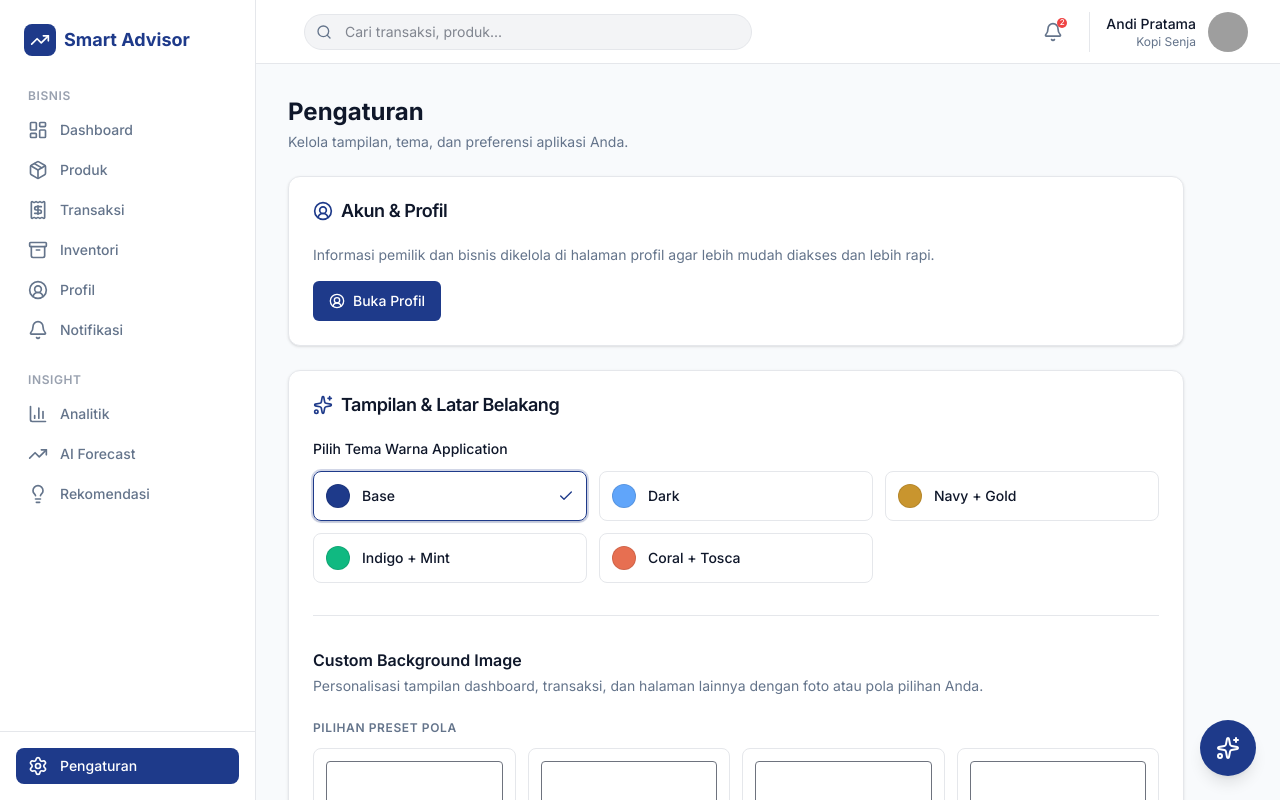
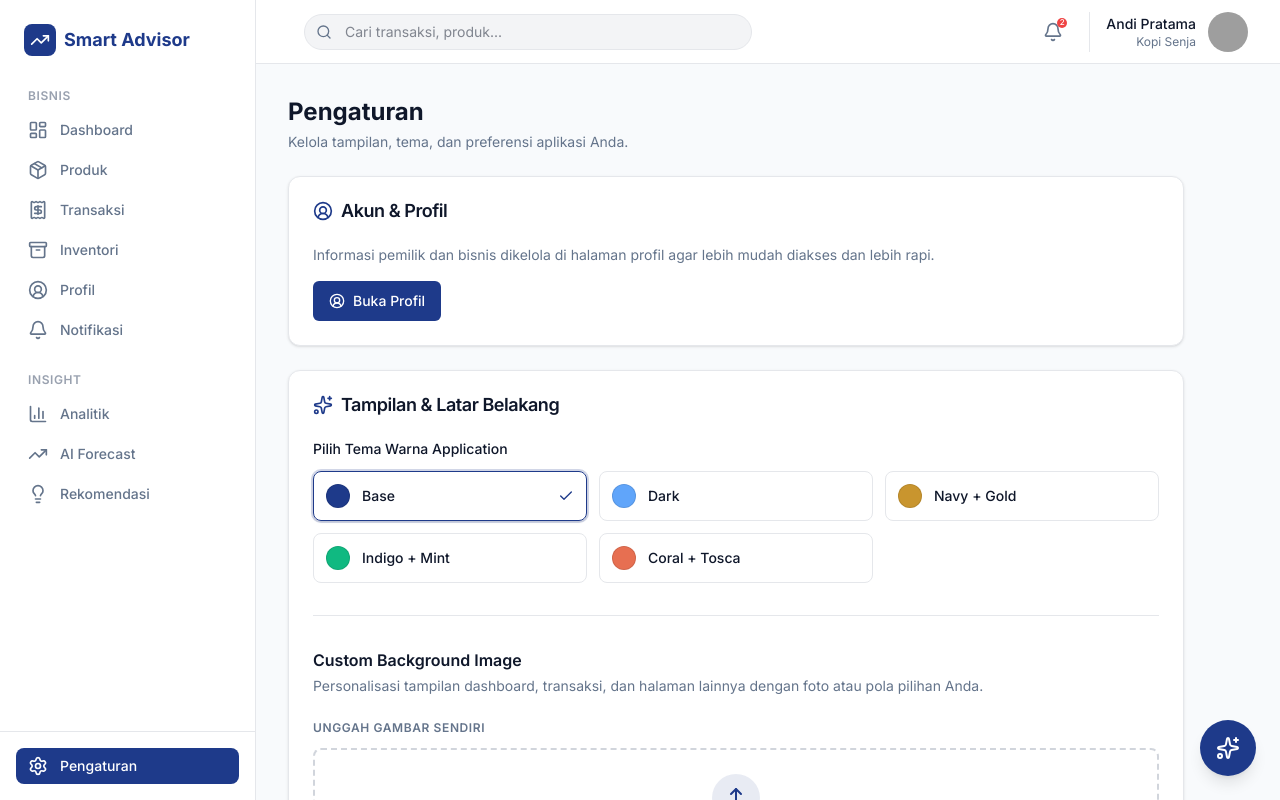
Before and after one commit to mazumalaa/smart-advisor-2, a Next.js app: page /settings in a window 1280 px wide. Built offline with nearby package versions, Linux system fonts and the light colour scheme; grey boxes are pictures that could not be loaded.

Commit message:
new changes

```diff
--- a/src/app/(app)/settings/page.tsx
+++ b/src/app/(app)/settings/page.tsx
@@ -6,7 +6,6 @@ import { Card, CardHeader, CardTitle, CardContent } from "@/components/ui/card"
 import { Button } from "@/components/ui/button"
 import {
   themes,
-  backgroundPresets,
   useAppearance,
 } from "@/components/layout/appearance-provider"
 import {
@@ -25,7 +24,6 @@ export default function SettingsPage() {
     theme,
     setTheme,
     background,
-    setPresetBackground,
     uploadCustomBackground,
     updateOpacity,
     updateBlur,
@@ -148,50 +146,6 @@ export default function SettingsPage() {
                 Personalisasi tampilan dashboard, transaksi, dan halaman lainnya dengan foto
                 atau pola pilihan Anda.
               </p>
-            </div>
-
-            {/* Presets */}
-            <div>
-              <label className="text-xs font-semibold uppercase tracking-wider text-muted mb-3 block">
-                Pilihan Preset Pola
-              </label>
-              <div className="grid grid-cols-2 sm:grid-cols-4 gap-3">
-                {backgroundPresets.map((preset) => {
-                  const isSelected =
-                    background.enabled &&
-                    background.type === "preset" &&
-                    background.presetId === preset.id
-
-                  return (
-                    <button
-                      key={preset.id}
-                      type="button"
-                      onClick={() => setPresetBackground(preset.id)}
-                      className={`relative flex flex-col items-center gap-2 p-3 rounded-lg border text-center transition-all ${
-                        isSelected
-                          ? "border-primary ring-2 ring-primary/20 bg-primary/5"
-                          : "border-gray-200 hover:bg-gray-50"
-                      }`}
-                    >
-                      <div
-                        className="h-12 w-full rounded border bg-surface overflow-hidden relative"
-                        style={{
-                          backgroundImage: `url("${preset.url}")`,
-                          backgroundSize: "cover",
-                          backgroundPosition: "center",
-                          opacity: 0.6,
-                        }}
-                      />
-                      <span className="text-xs font-medium">{preset.name}</span>
-                      {isSelected && (
-                        <div className="absolute top-2 right-2 h-4 w-4 bg-primary text-white rounded-full flex items-center justify-center">
-                          <Check className="h-3 w-3" />
-                        </div>
-                      )}
-                    </button>
-                  )
-                })}
-              </div>
             </div>
 
             {/* Upload Custom Image */}
```
